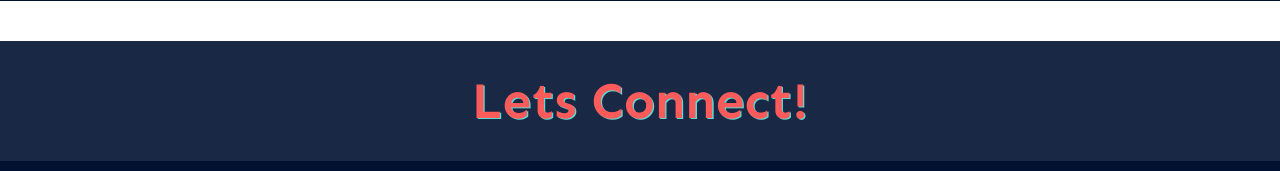
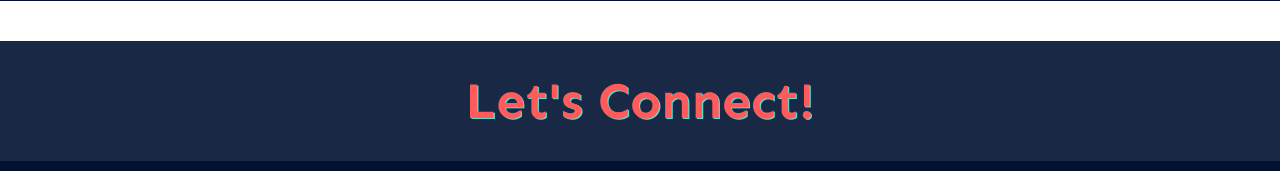
Before and after one commit to malloha/portfolio, a React (Create React App) app: page / in a window 1280 px wide. Shown: the part 3925-4096 px from the top of the page. Built offline with nearby package versions, Linux system fonts and the light colour scheme; a web font is replaced by a local one.

Commit message:
image transition added

```diff
--- a/src/App.css
+++ b/src/App.css
@@ -67,8 +67,9 @@ align-items: center;
 
 
 img:hover {
-  transform: scale(1.05);
+  transform: scale(1.01);
   box-shadow: 0 0 0.2vw 0.1vw #FE4A49;
+  transition: 0.5s;
 
 }
 .icon:hover {
@@ -142,7 +143,6 @@ color: white;
   padding: 1vh 1vw;
   font-size: 3vw;
   box-shadow: 0.5vw 0.5vw #4AD7D1;
-
 }
 
 ul{
--- a/src/components/Contact.js
+++ b/src/components/Contact.js
@@ -7,7 +7,7 @@ import { TiDocumentText } from "react-icons/ti"
 function Contact() {
   return (
     <div>
-      <div className="heading">  <h1>Lets Connect!</h1></div>
+      <div className="heading">  <h1>Let's Connect!</h1></div>
       <div className="contact">
         <div className="social-icons">
           <a href="https://github.com/malloha"><FaGithub className="icon" /><h6>GitHub</h6></a>
--- a/src/components/Profile.js
+++ b/src/components/Profile.js
@@ -10,9 +10,10 @@ function Profile() {
         <div className="description">
           <h1>About Me</h1>
           <p>I am an analytical Web Developer who leverages data to create user-centric products that speak to the
-            heart of stakeholder's needs. With a background in client-management and e-commerce, I have an innate
-            ability to break down complex information into simplistic, intuitive solutions. I strive to work for an
+          heart of stakeholder's needs. With a background in client-management and e-commerce, I have an innate
+          ability to break down complex information into simplistic, intuitive solutions. I strive to work for an
         organization that creatively yet logically solves problems for the users they support. </p>
+          <p></p>
         </div>
       </div>
     </div>
```
